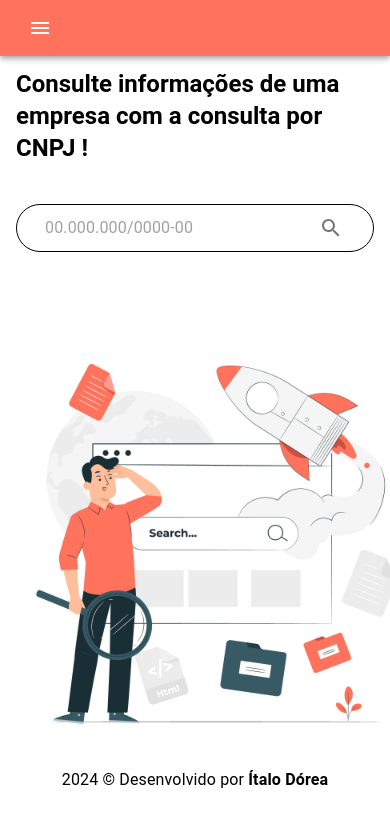
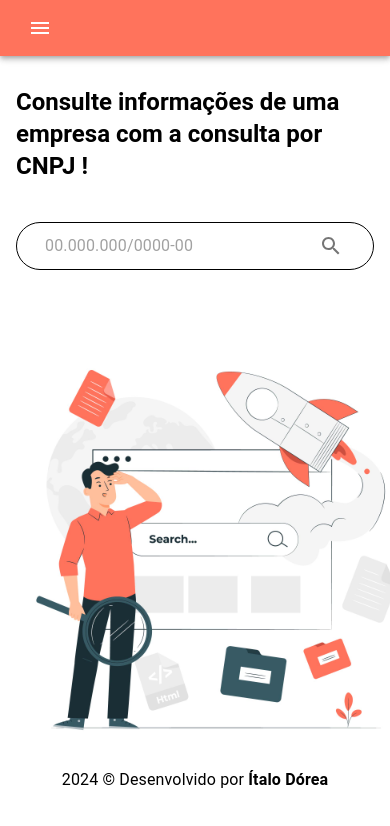
Before and after one commit to ifdc2308/cnpjSearch, a React (Vite) app in the folder ClientApp/: page / in a window 390 px wide. Shown: the top 826 px of the page. Built offline with nearby package versions, Linux system fonts and the light colour scheme.

Commit message:
fix: spacing-text

```diff
--- a/ClientApp/src/pages/Home.tsx
+++ b/ClientApp/src/pages/Home.tsx
@@ -168,5 +168,8 @@ const styles = {
   },
   title: {
     fontWeight: 600,
+    "@media (max-width: 600px)": {
+      paddingTop: 3,
+    },
   },
 };
```
